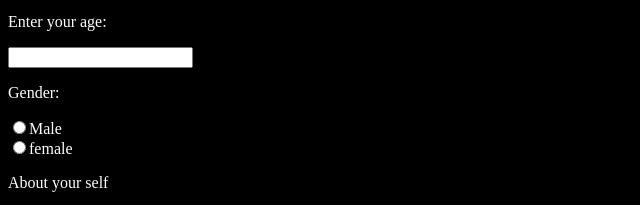
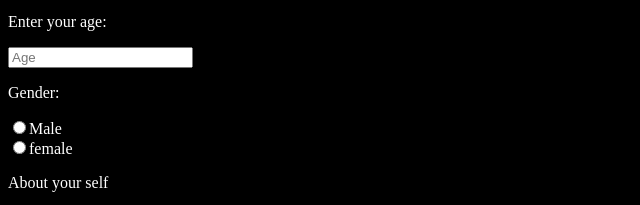
Before and after one commit to yashwanthkothuru/yashwanthkothuru.github.io, a plain HTML site: page index.html in a window 1280 px wide. Shown: the part 266-471 px from the top of the page, 0-640 px from the left. Drawn offline with Linux system fonts and the light colour scheme.

Commit message:
added index.html

```diff
--- a/index.html
+++ b/index.html
@@ -12,7 +12,7 @@
 <p>Enter your password:</p>
 <input type = "password" name = "password" placeholder = "Password"/>
 <p>Enter your age:</p>
-<input type = "number" name = "age"/>
+<input type = "number" name = "age" placeholder = "Age"/>
 <p>Gender:</P>
 <input type = "radio" name = "male" value = "male"/>Male<br/>
 <input type = "radio" name = "female" value = "female"/>female<br/>
```
